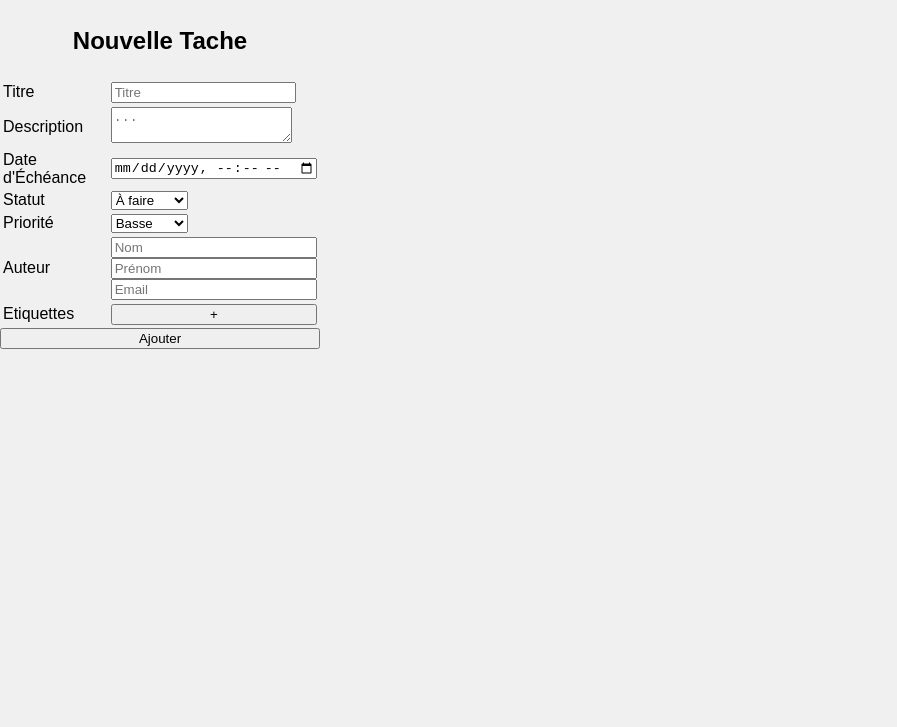
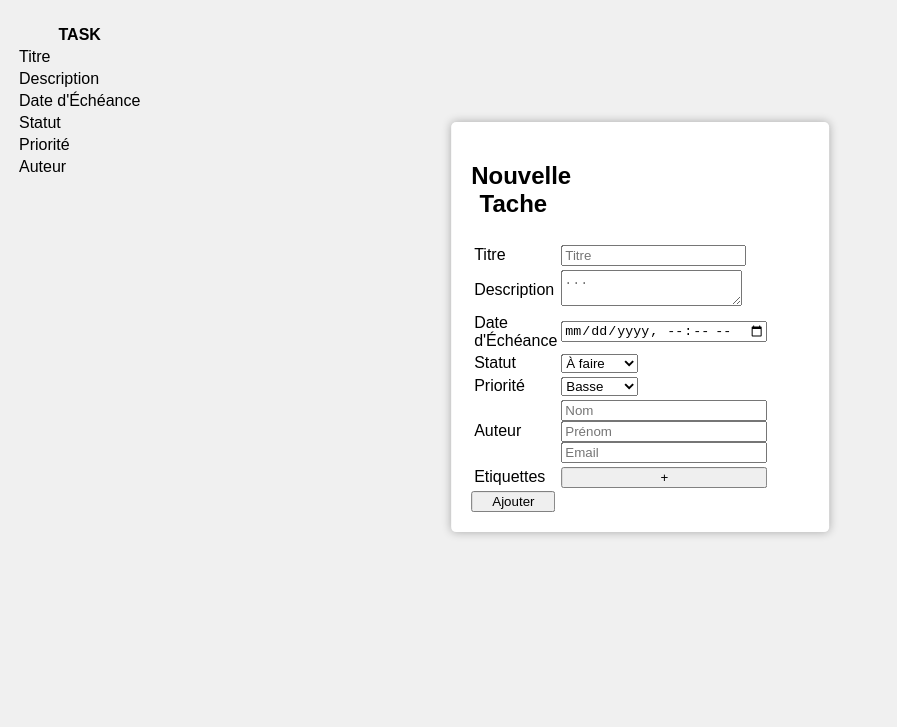
Before and after one commit to Ikanaa/MongoDbTaskManager, a plain HTML site: page WEB/src/index.html in a window 1280 px wide. Shown: the part 73-800 px from the top of the page, without its empty margins (0-897 px from the left). Drawn offline with Linux system fonts and the light colour scheme.

Commit message:
update display

```diff
--- a/WEB/src/index.html
+++ b/WEB/src/index.html
@@ -8,9 +8,41 @@
     <title>MongoDB Task Manager</title>
 </head>
 <body>
-    <h1>HELLO WORLD</h1>
+    <h1>MongoDB Task Manager</h1>
+    <div class="flex-row">
+        <div>
+            <div class="size-a block" id="task_container">
+                <div class="m-1">
+                    <table>
+                        <tr>
+                            <th>TASK</th>
+                        </tr>
+                        <tr>
+                            <td>Titre</td>
+                        </tr>
+                        <tr>
+                            <td>Description</td>
+                        </tr>
+                        <tr>
+                            <td>Date d'Échéance</td>
+                        </tr>
+                        <tr>
+                            <td>Statut</td>
+                        </tr>
+                        <tr>
+                            <td>Priorité</td>
+                        </tr>
+                        <tr>
+                            <td>Auteur</td>
+                        </tr>
+                    </table>
+                </div>
+            </div>
+        </div>
+    </div>
+    <div class="popup">
         <div class="flex-column flex_center size-quarter">
-        <h2 class="center-text">Nouvelle Tache</h2>
+            <h2 class="center-text size-full">Nouvelle Tache</h2>
             <table>
                 <tr>
                     <th> </th>
@@ -73,5 +105,6 @@
             </table>
             <button onclick="AddNewTask(this)">Ajouter</button>
         </div>
+    </div>
 </body>
 </html>
--- a/WEB/src/main.js
+++ b/WEB/src/main.js
@@ -45,6 +45,44 @@ function AddNewTask(button)
 }
 
 
+// --------------------------------------------
+// --- Fetch and display Tasks ---
+// --------------------------------------------
+
+function DisplayTasks()
+{
+    const taskDiv = document.getElementById("task_container");
+
+    let div = document.createElement('div');
+
+    div.innerHTML = `<div class="m-1">
+                <table>
+                    <tr>
+                        <th>TASK</th>
+                    </tr>
+                    <tr>
+                        <td>Titre</td>
+                    </tr>
+                    <tr>
+                        <td>Description</td>
+                    </tr>
+                    <tr>
+                        <td>Date d'Échéance</td>
+                    </tr>
+                    <tr>
+                        <td>Statut</td>
+                    </tr>
+                    <tr>
+                        <td>Priorité</td>
+                    </tr>
+                    <tr>
+                        <td>Auteur</td>
+                    </tr>
+                </table>
+                </div>`;
+
+    taskDiv.appendChild(div);
+}
 
 // --------------------------------------------
 // --- Gestion Label Task ---
@@ -80,3 +118,17 @@ function PlusLabelTask(button, idContainer)
 
     divLabel.children[0].focus();
 }
+
+
+
+// --------------------------------------------
+// --- On Start ---
+// --------------------------------------------
+
+
+function DebugDisplay()
+{
+    for (let i = 0; i < 30; i++) {
+        DisplayTasks();
+    }
+}
--- a/WEB/src/style.css
+++ b/WEB/src/style.css
@@ -4,6 +4,15 @@ body {
     font-family: Arial, sans-serif;
     margin: 0;
     padding: 0;
+}
+
+.block {
+    display: inline-flex;
+    flex-wrap: wrap;
+}
+
+.m-1 {
+    margin: 1em;
 }
 
 .flex-column {
@@ -51,8 +60,28 @@ body {
     width: 10%;
 }
 
+.size-a {
+    width: 70em;
+    max-width: 70em;
+}
+
 .center-text {
     text-align: center;
+}
+
+.popup {
+    position: fixed;
+    top: 50%;
+    left: 50%;
+    transform: translate(-50%, -50%);
+    background-color: white;
+    padding: 20px;
+    border-radius: 5px;
+    box-shadow: 0 0 10px rgba(0, 0, 0, 0.3);
+    z-index: 1000;
+    max-width: 80%;
+    max-height: 80%;
+    overflow: auto;
 }
 
 .t {
```
Lines whose indentation alone changed are shown as unchanged.
